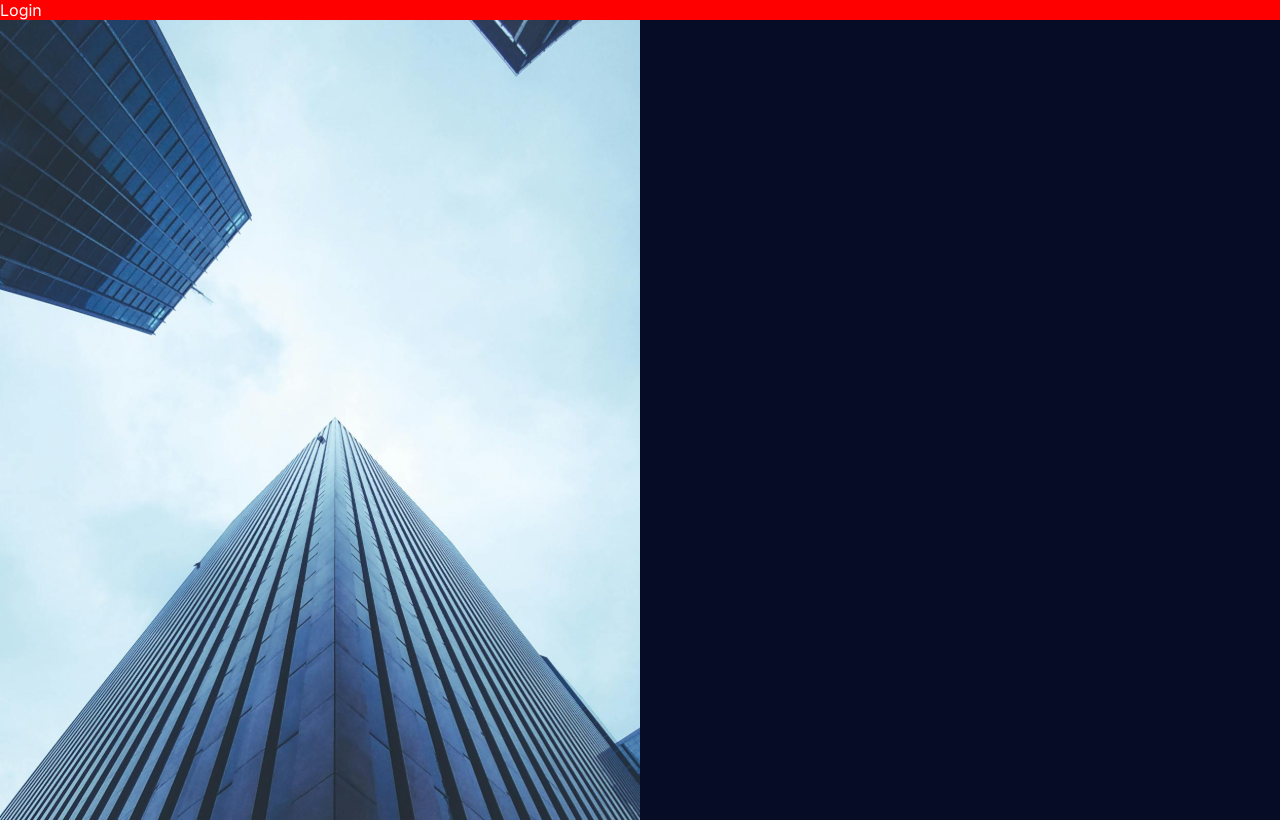
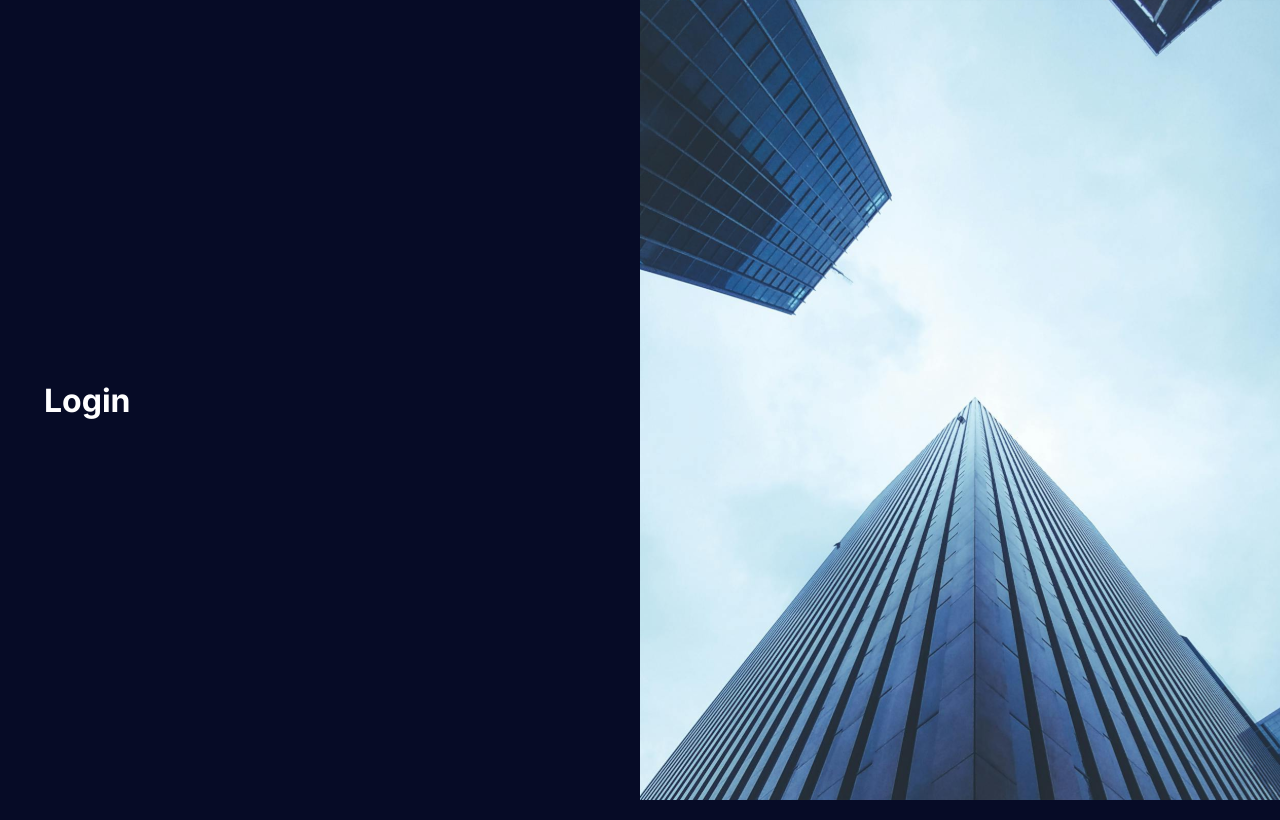
Before and after one commit to gabrieltec-front-end/projetoType, a React (Vite) app: page / in a window 1280 px wide. Built offline with nearby package versions, Linux system fonts and the light colour scheme.

Commit message:
feat implements-material-ui

```diff
--- /dev/null
+++ b/src/components/BannerImage.tsx
@@ -0,0 +1,8 @@
+import styled from 'styled-components'
+
+export const BannerImage = styled.div`
+  background-image: url(/login-fundo.svg);
+  background-size: cover;
+  height: 100vh;
+  width: 50vw;
+`
--- /dev/null
+++ b/src/components/index.ts
@@ -0,0 +1 @@
+export * from './BannerImage'
--- a/src/page/Login.tsx
+++ b/src/page/Login.tsx
@@ -1,22 +1,26 @@
-import styled from 'styled-components'
+import Grid from '@mui/material/Grid'
 
-const LoginArea = styled.div`
-  background-color: red;
-`
-const LoginImage = styled.div`
-  background-image: url(/login-fundo.svg);
-  background-size: cover;
-  height: 100vh;
-  width: 50vw;
-`
+import { Box, Container } from '@mui/material'
+
+import { BannerImage } from '../components'
 
 function Login() {
   return (
-    <>
-      <LoginArea>Login</LoginArea>
-      <LoginImage />
-    </>
+    <Box>
+      <Grid container>
+        <Grid
+          size={{ xs: 12, sm: 6 }}
+          sx={{ display: 'flex', alignItems: 'center', height: '100vh' }}
+        >
+          <Container maxWidth="sm">
+            <h1>Login</h1>
+          </Container>
+        </Grid>
+        <Grid size={{ sm: 6 }} sx={{ display: { xs: 'none', sm: 'block' } }}>
+          <BannerImage />
+        </Grid>
+      </Grid>
+    </Box>
   )
 }
-
 export default Login
--- a/src/page/Registration.tsx
+++ b/src/page/Registration.tsx
@@ -1,13 +1,24 @@
-import styled from 'styled-components'
+import { Box, Grid, Container } from '@mui/material'
 
-const LoginArea = styled.div`
-  background-color: red;
-`
+import { BannerImage } from '../components'
 
 function Resgistration() {
   return (
     <>
-      <LoginArea>Registration</LoginArea>
+      <Box>
+        <Grid container>
+          <Grid
+            size={{ xs: 12, sm: 6 }}
+            sx={{ display: 'flex', alignItems: 'center', height: '100vh' }}
+          >
+            <Container maxWidth="sm">Cadastro</Container>
+          </Grid>
+
+          <Grid size={{ sm: 6 }} sx={{ display: { xs: 'none', sm: 'block' } }}>
+            <BannerImage />
+          </Grid>
+        </Grid>
+      </Box>
     </>
   )
 }
--- a/tsconfig.json
+++ b/tsconfig.json
@@ -7,7 +7,7 @@
     "skipLibCheck": true,
     "baseUrl": ".",
     "paths": {
-      "@/*": ["src/*"]
+      "@/*": ["./*"]
     },
 
     /* Bundler mode */
--- a/vite.config.ts
+++ b/vite.config.ts
@@ -5,9 +5,12 @@ import path from 'path'
 // https://vite.dev/config/
 export default defineConfig({
   plugins: [react()],
-  resolve:{
-    alias:{
-      "@":path.resolve(__dirname,"./src")
-    }
-  }
+  optimizeDeps: {
+    include: ['@emotion/styled'],
+  },
+  resolve: {
+    alias: {
+      '@': path.resolve(__dirname, './src'),
+    },
+  },
 })
```
